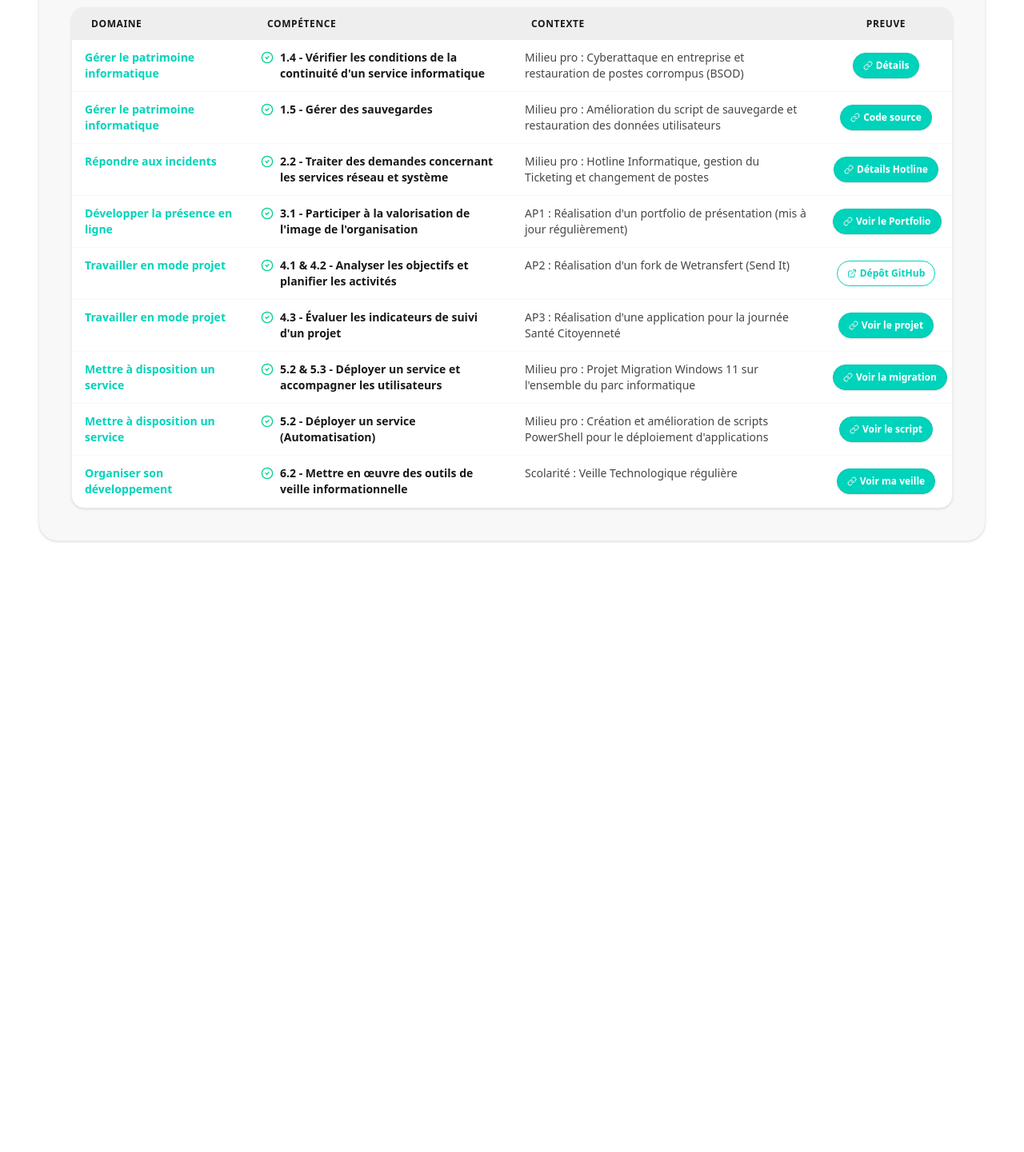
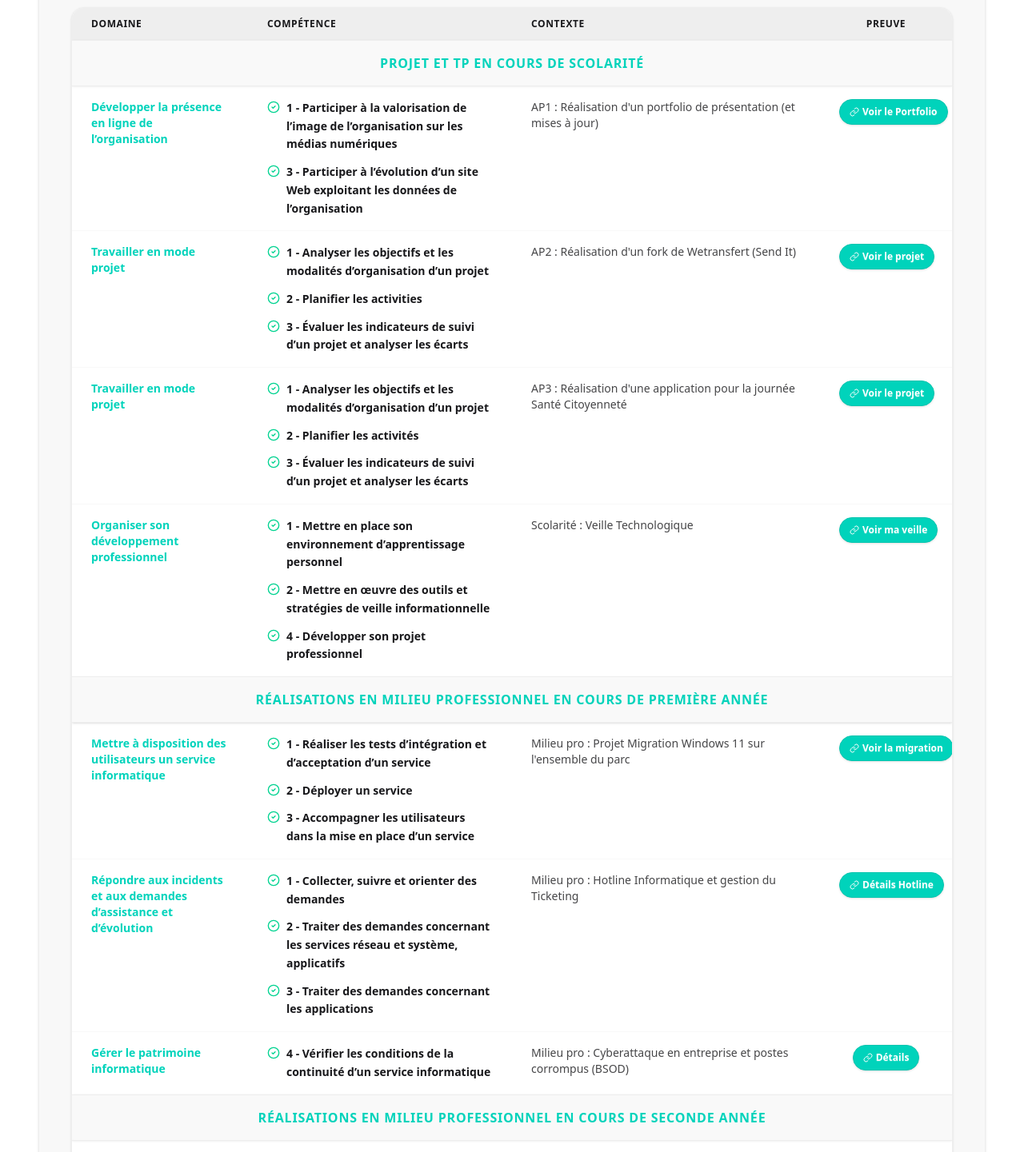
Before and after one commit to TheRinzler65/Portfolio, a React (Vite) app: page /competences in a window 1280 px wide. Shown: the part 380-1821 px from the top of the page at 80% size. Before the commit the page ends 1105 px from the top, so only its background shows below. Built offline with nearby package versions, Linux system fonts and the light colour scheme.

Commit message:
amélioration de la page de compétences + ajout des données

```diff
--- a/src/components/Competence.tsx
+++ b/src/components/Competence.tsx
@@ -9,19 +9,25 @@ interface Props {
 const Competence = ({ item }: Props) => {
   return (
     <tr className="hover:bg-base-200/50 transition-colors border-b border-base-200">
-      <td className="py-3 px-2 md:px-4 font-bold text-accent text-xs md:text-sm align-top break-words">
+      <td className="py-4 px-2 md:px-6 font-bold text-accent text-xs md:text-sm align-top break-words">
         {item.domain}
       </td>
-      <td className="py-3 px-2 md:px-4 align-top break-words">
-        <div className="flex items-start gap-2">
-          <CheckCircle2 className="w-4 h-4 text-success flex-shrink-0 mt-0.5 hidden sm:block" />
-          <span className="font-semibold text-xs md:text-sm">{item.skill}</span>
+      <td className="py-4 px-2 md:px-6 align-top break-words">
+        <div className="flex flex-col gap-3">
+          {item.skills.map((skillText, idx) => (
+            <div key={idx} className="flex items-start gap-2">
+              <CheckCircle2 className="w-4 h-4 text-success flex-shrink-0 mt-0.5 hidden sm:block" />
+              <span className="font-semibold text-xs md:text-sm leading-relaxed">
+                {skillText}
+              </span>
+            </div>
+          ))}
         </div>
       </td>
-      <td className="py-3 px-2 md:px-4 opacity-80 font-medium text-xs md:text-sm align-top break-words">
+      <td className="py-4 px-2 md:px-6 opacity-80 font-medium text-xs md:text-sm align-top break-words">
         {item.context}
       </td>
-      <td className="py-3 px-2 md:px-4 text-center align-middle">
+      <td className="py-4 px-2 md:px-6 text-center align-top">
         {item.isExternal ? (
           <a
             href={item.proofLink}
--- a/src/components/Competences.tsx
+++ b/src/components/Competences.tsx
@@ -1,8 +1,15 @@
+import { Fragment } from "react";
 import Title from "./Title";
 import { ArrowLeft, Download } from "lucide-react";
 import { Link } from "react-router-dom";
 import { skillsData } from "../data/competences";
 import Competence from "./Competence";
+
+const categories = [
+  "Projet et TP en cours de scolarité",
+  "Réalisations en milieu professionnel en cours de première année",
+  "Réalisations en milieu professionnel en cours de seconde année",
+];
 
 const Competences = () => {
   return (
@@ -19,7 +26,7 @@ const Competences = () => {
         <span className="sm:hidden">Retour</span>
       </Link>
 
-      <Title title="Matrice des Compétences" />
+      <Title title="Tableau des compétences" />
 
       <div className="mt-8 md:mt-12 bg-base-200 rounded-2xl md:rounded-3xl p-4 md:p-10 shadow-sm border border-base-300">
         <div className="flex flex-col lg:flex-row justify-between items-center gap-6 mb-8">
@@ -33,7 +40,7 @@ const Competences = () => {
           </div>
 
           <a
-            href="/competences/tableau_de_competence.xlsx"
+            href="/docs/tableau_de_competence.xlsx"
             download
             className="btn btn-accent text-white rounded-full px-8 py-3 shadow-lg shadow-accent/30 hover:shadow-accent/50 hover:-translate-y-1 transition-all flex items-center gap-3 flex-shrink-0"
           >
@@ -61,8 +68,22 @@ const Competences = () => {
               </tr>
             </thead>
             <tbody>
-              {skillsData.map((item) => (
-                <Competence key={item.id} item={item} />
+              {categories.map((category, index) => (
+                <Fragment key={index}>
+                  <tr>
+                    <td
+                      colSpan={4}
+                      className="bg-base-200/80 font-bold text-center text-accent py-4 uppercase tracking-wider text-sm md:text-base shadow-sm border-y border-base-300"
+                    >
+                      {category}
+                    </td>
+                  </tr>
+                  {skillsData
+                    .filter((item) => item.category === category)
+                    .map((item) => (
+                      <Competence key={item.id} item={item} />
+                    ))}
+                </Fragment>
               ))}
             </tbody>
           </table>
--- a/src/data/competences.ts
+++ b/src/data/competences.ts
@@ -1,7 +1,8 @@
 export interface Skill {
   id: number;
+  category: string;
   domain: string;
-  skill: string;
+  skills: string[];
   context: string;
   proofText: string;
   proofLink: string;
@@ -11,59 +12,41 @@ export interface Skill {
 export const skillsData: Skill[] = [
   {
     id: 1,
-    domain: "Gérer le patrimoine informatique",
-    skill:
-      "1.4 - Vérifier les conditions de la continuité d'un service informatique",
+    category: "Projet et TP en cours de scolarité",
+    domain: "Développer la présence en ligne de l’organisation",
+    skills: [
+      "1 - Participer à la valorisation de l’image de l’organisation sur les médias numériques",
+      "3 - Participer à l’évolution d’un site Web exploitant les données de l’organisation",
+    ],
     context:
-      "Milieu pro : Cyberattaque en entreprise et restauration de postes corrompus (BSOD)",
-    proofText: "Détails",
-    proofLink: "/divers",
-    isExternal: false,
-  },
-  {
-    id: 2,
-    domain: "Gérer le patrimoine informatique",
-    skill: "1.5 - Gérer des sauvegardes",
-    context:
-      "Milieu pro : Amélioration du script de sauvegarde et restauration des données utilisateurs",
-    proofText: "Code source",
-    proofLink: "/divers",
-    isExternal: false,
-  },
-  {
-    id: 3,
-    domain: "Répondre aux incidents",
-    skill:
-      "2.2 - Traiter des demandes concernant les services réseau et système",
-    context:
-      "Milieu pro : Hotline Informatique, gestion du Ticketing et changement de postes",
-    proofText: "Détails Hotline",
-    proofLink: "/project/hotline",
-    isExternal: false,
-  },
-  {
-    id: 4,
-    domain: "Développer la présence en ligne",
-    skill: "3.1 - Participer à la valorisation de l'image de l'organisation",
-    context:
-      "AP1 : Réalisation d'un portfolio de présentation (mis à jour régulièrement)",
+      "AP1 : Réalisation d'un portfolio de présentation (et mises à jour)",
     proofText: "Voir le Portfolio",
     proofLink: "/",
     isExternal: false,
   },
   {
-    id: 5,
+    id: 2,
+    category: "Projet et TP en cours de scolarité",
     domain: "Travailler en mode projet",
-    skill: "4.1 & 4.2 - Analyser les objectifs et planifier les activités",
+    skills: [
+      "1 - Analyser les objectifs et les modalités d’organisation d’un projet",
+      "2 - Planifier les activities",
+      "3 - Évaluer les indicateurs de suivi d’un projet et analyser les écarts",
+    ],
     context: "AP2 : Réalisation d'un fork de Wetransfert (Send It)",
-    proofText: "Dépôt GitHub",
-    proofLink: "https://github.com/",
-    isExternal: true,
+    proofText: "Voir le projet",
+    proofLink: "/",
+    isExternal: false,
   },
   {
-    id: 6,
+    id: 3,
+    category: "Projet et TP en cours de scolarité",
     domain: "Travailler en mode projet",
-    skill: "4.3 - Évaluer les indicateurs de suivi d'un projet",
+    skills: [
+      "1 - Analyser les objectifs et les modalités d’organisation d’un projet",
+      "2 - Planifier les activités",
+      "3 - Évaluer les indicateurs de suivi d’un projet et analyser les écarts",
+    ],
     context:
       "AP3 : Réalisation d'une application pour la journée Santé Citoyenneté",
     proofText: "Voir le projet",
@@ -71,32 +54,143 @@ export const skillsData: Skill[] = [
     isExternal: false,
   },
   {
-    id: 7,
-    domain: "Mettre à disposition un service",
-    skill: "5.2 & 5.3 - Déployer un service et accompagner les utilisateurs",
-    context:
-      "Milieu pro : Projet Migration Windows 11 sur l'ensemble du parc informatique",
+    id: 4,
+    category: "Projet et TP en cours de scolarité",
+    domain: "Organiser son développement professionnel",
+    skills: [
+      "1 - Mettre en place son environnement d’apprentissage personnel",
+      "2 - Mettre en œuvre des outils et stratégies de veille informationnelle",
+      "4 - Développer son projet professionnel",
+    ],
+    context: "Scolarité : Veille Technologique",
+    proofText: "Voir ma veille",
+    proofLink: "/veille",
+    isExternal: false,
+  },
+  {
+    id: 5,
+    category: "Réalisations en milieu professionnel en cours de première année",
+    domain: "Mettre à disposition des utilisateurs un service informatique",
+    skills: [
+      "1 - Réaliser les tests d’intégration et d’acceptation d’un service",
+      "2 - Déployer un service",
+      "3 - Accompagner les utilisateurs dans la mise en place d’un service",
+    ],
+    context: "Milieu pro : Projet Migration Windows 11 sur l'ensemble du parc",
     proofText: "Voir la migration",
     proofLink: "/project/migration-w11",
     isExternal: false,
   },
   {
+    id: 6,
+    category: "Réalisations en milieu professionnel en cours de première année",
+    domain:
+      "Répondre aux incidents et aux demandes d’assistance et d’évolution",
+    skills: [
+      "1 - Collecter, suivre et orienter des demandes",
+      "2 - Traiter des demandes concernant les services réseau et système, applicatifs",
+      "3 - Traiter des demandes concernant les applications",
+    ],
+    context: "Milieu pro : Hotline Informatique et gestion du Ticketing",
+    proofText: "Détails Hotline",
+    proofLink: "/project/hotline",
+    isExternal: false,
+  },
+  {
+    id: 7,
+    category: "Réalisations en milieu professionnel en cours de première année",
+    domain: "Gérer le patrimoine informatique",
+    skills: [
+      "4 - Vérifier les conditions de la continuité d’un service informatique",
+    ],
+    context:
+      "Milieu pro : Cyberattaque en entreprise et postes corrompus (BSOD)",
+    proofText: "Détails",
+    proofLink: "/divers",
+    isExternal: false,
+  },
+  {
     id: 8,
-    domain: "Mettre à disposition un service",
-    skill: "5.2 - Déployer un service (Automatisation)",
+    category: "Réalisations en milieu professionnel en cours de seconde année",
+    domain: "Mettre à disposition des utilisateurs un service informatique",
+    skills: [
+      "1 - Réaliser les tests d’intégration et d’acceptation d’un service",
+      "2 - Déployer un service",
+      "3 - Accompagner les utilisateurs dans la mise en place d’un service",
+    ],
+    context: "Milieu pro : Projet Migration Windows 11 (Suite en 2ème année)",
+    proofText: "Voir la migration",
+    proofLink: "/project/migration-w11",
+    isExternal: false,
+  },
+  {
+    id: 9,
+    category: "Réalisations en milieu professionnel en cours de seconde année",
+    domain: "Mettre à disposition des utilisateurs un service informatique",
+    skills: [
+      "1 - Réaliser les tests d’intégration et d’acceptation d’un service",
+      "2 - Déployer un service",
+    ],
     context:
-      "Milieu pro : Création et amélioration de scripts PowerShell pour le déploiement d'applications",
+      "Milieu pro : Création de scripts PowerShell pour le déploiement d'applications",
     proofText: "Voir le script",
     proofLink: "/divers",
     isExternal: false,
   },
   {
-    id: 9,
-    domain: "Organiser son développement",
-    skill: "6.2 - Mettre en œuvre des outils de veille informationnelle",
-    context: "Scolarité : Veille Technologique régulière",
-    proofText: "Voir ma veille",
-    proofLink: "/veille",
+    id: 10,
+    category: "Réalisations en milieu professionnel en cours de seconde année",
+    domain: "Gérer le patrimoine informatique",
+    skills: [
+      "4 - Vérifier les conditions de la continuité d’un service informatique",
+      "5 - Gérer des sauvegardes",
+    ],
+    context:
+      "Milieu pro : Amélioration du script de sauvegarde et restauration",
+    proofText: "Code source",
+    proofLink: "/divers",
+    isExternal: false,
+  },
+  {
+    id: 11,
+    category: "Réalisations en milieu professionnel en cours de seconde année",
+    domain: "Gérer le patrimoine informatique",
+    skills: [
+      "1 - Recenser et identifier les ressources numériques",
+      "6 - Vérifier le respect des règles d’utilisation des ressources numériques",
+    ],
+    context:
+      "Milieu pro : Utilisation d'un erase disk pour le don d'anciens postes",
+    proofText: "Détails",
+    proofLink: "/divers",
+    isExternal: false,
+  },
+  {
+    id: 12,
+    category: "Réalisations en milieu professionnel en cours de seconde année",
+    domain: "Mettre à disposition des utilisateurs un service informatique",
+    skills: [
+      "3 - Accompagner les utilisateurs dans la mise en place d’un service",
+    ],
+    context: "Milieu pro : Mise à jour du guide utilisateur informatique",
+    proofText: "Voir le guide",
+    proofLink: "/divers",
+    isExternal: false,
+  },
+  {
+    id: 13,
+    category: "Réalisations en milieu professionnel en cours de seconde année",
+    domain:
+      "Répondre aux incidents et aux demandes d’assistance et d’évolution",
+    skills: [
+      "1 - Collecter, suivre et orienter des demandes",
+      "2 - Traiter des demandes concernant les services réseau et système, applicatifs",
+      "3 - Traiter des demandes concernant les applications",
+    ],
+    context:
+      "Milieu pro : Hotline Informatique et gestion du Ticketing (Suite en 2ème année)",
+    proofText: "Détails Hotline",
+    proofLink: "/project/hotline",
     isExternal: false,
   },
 ];
```
